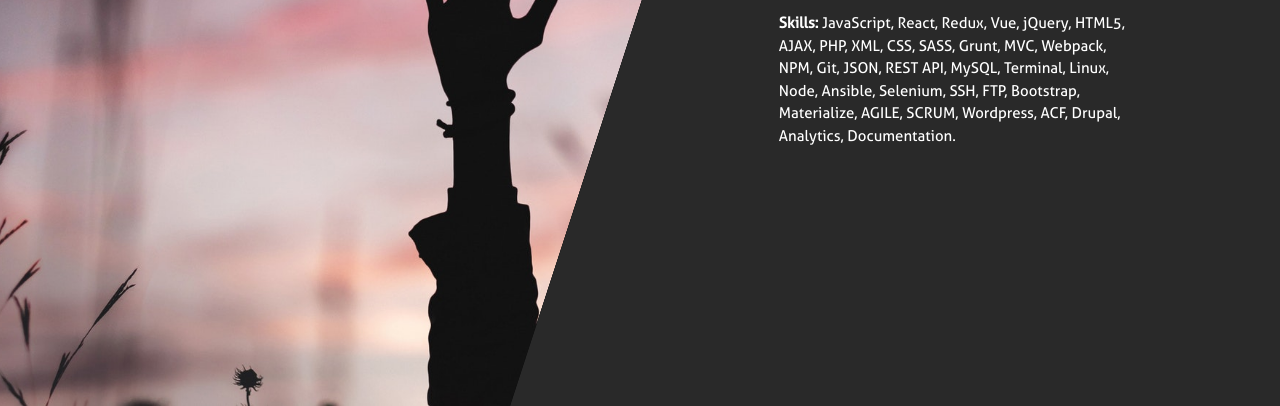
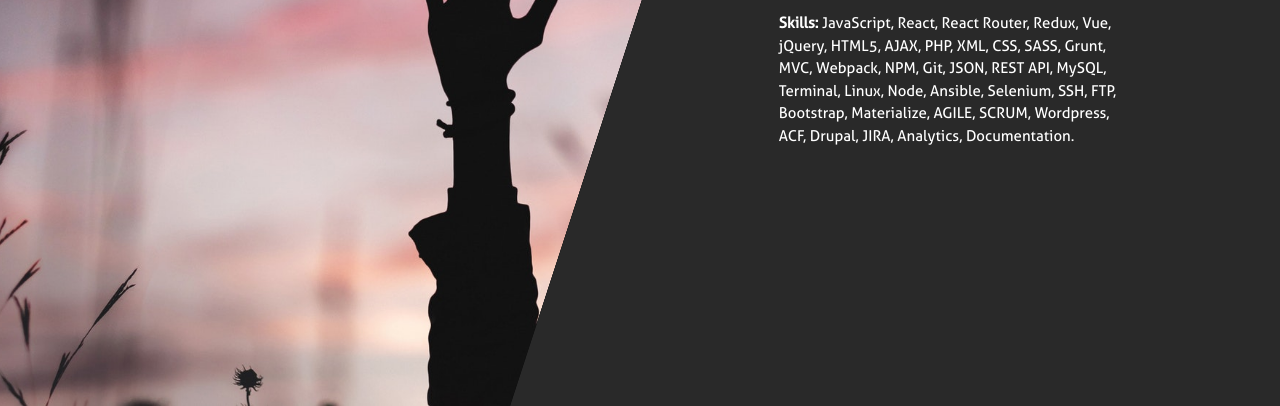
Before and after one commit to frankles12/frankles12.github.io, a plain HTML site: page index.html in a window 1280 px wide. Shown: the part 394-800 px from the top of the page. Drawn offline with nearby package versions, Linux system fonts and the light colour scheme.

Commit message:
Updated Skills/Resume

```diff
--- a/index.html
+++ b/index.html
@@ -23,12 +23,15 @@
                 <div class="skw-page__content first-panel">
                     <h2 class="site-title skw-page__heading panel-1">Schiller Designs</h2>
                         <p class="skw-page__description panel-1 site-description"><b>Skills:</b> JavaScript, React,
+                            React Router,
                             Redux, Vue,
                             jQuery, HTML5, AJAX, PHP, XML, CSS, SASS, Grunt, MVC, Webpack, NPM, Git, JSON, REST API,
                             MySQL, Terminal,
                             Linux, Node,
                             Ansible, Selenium, SSH, FTP,
-                            Bootstrap, Materialize, AGILE, SCRUM, Wordpress, ACF, Drupal, Analytics, Documentation. </p>
+                            Bootstrap, Materialize, AGILE, SCRUM, Wordpress, ACF, Drupal, JIRA, Analytics,
+                            Documentation.
+                        </p>
                 </div>
             </div>
         </div>
```
Also changed, not shown: 1 other file.
